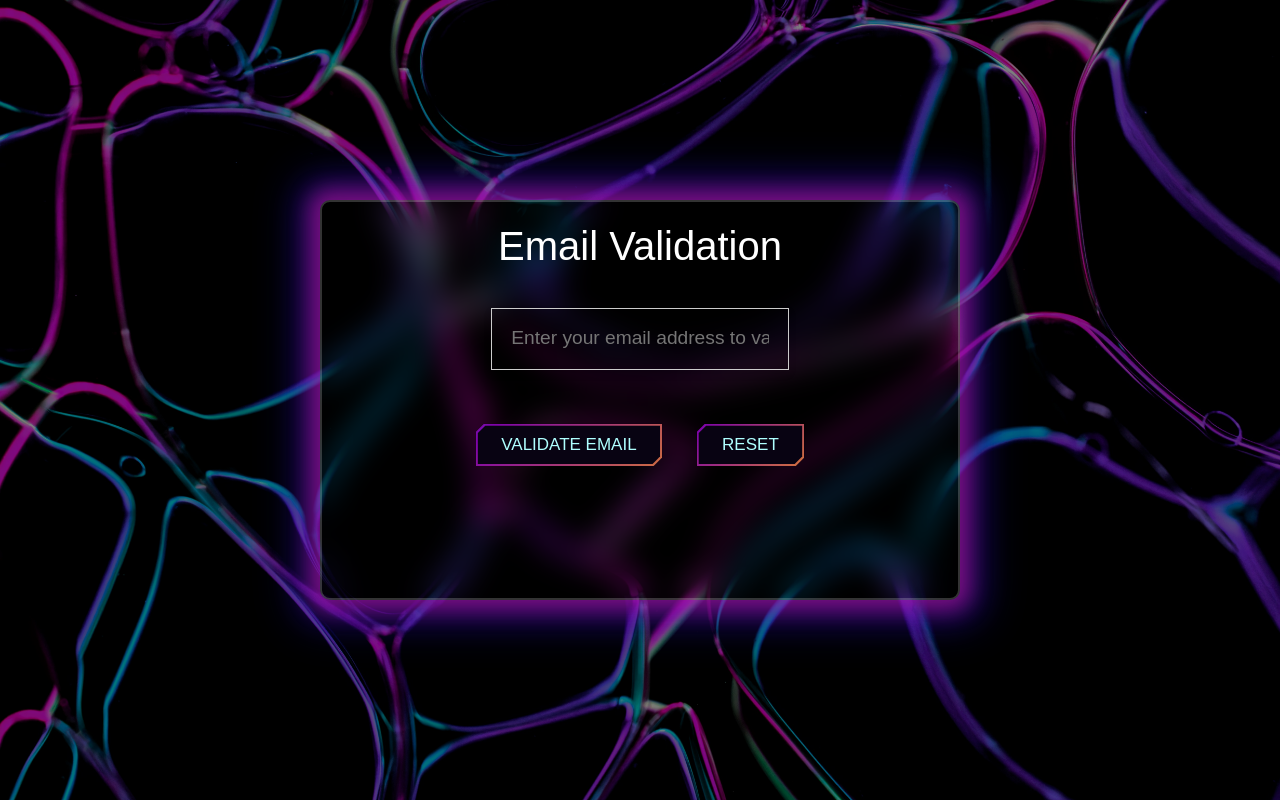
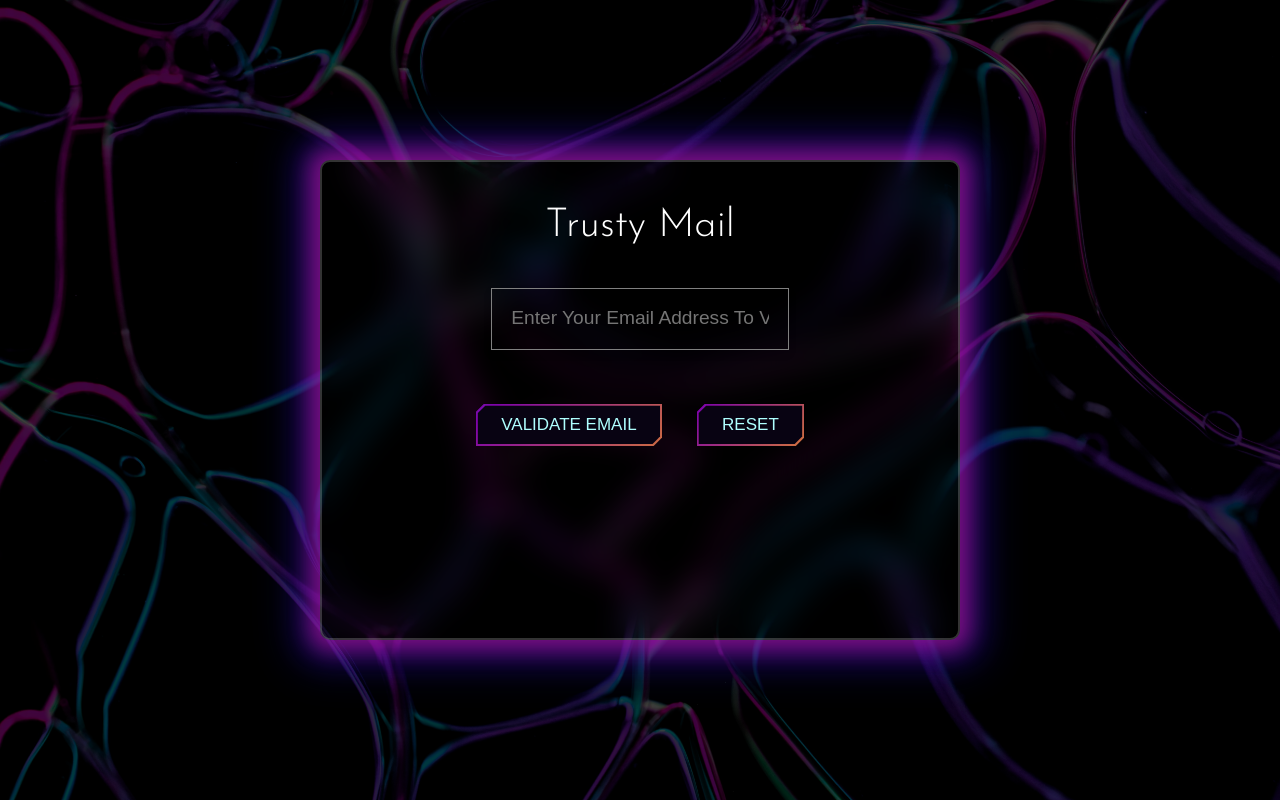
Before and after one commit to himanshu-03/RegEx101, a Flask app: page /validate_email in a window 1280 px wide. Run offline with Flask 3, Linux system fonts and the light colour scheme; some libraries are stand-ins or nearby versions.

Commit message:
fixed fonts

```diff
--- a/src/app.py
+++ b/src/app.py
@@ -29,7 +29,9 @@
         if "." not in email or "@" not in email:
             return jsonify({"result": "The email address is incomplete."})
         elif email.count("@") > 1:
-            return jsonify({"result": 'The email address contains more than one "@" symbol.'})
+            return jsonify(
+                {"result": 'The email address contains more than one "@" symbol.'}
+            )
         else:
             return jsonify({"result": "Valid email address"})
     else:
--- a/src/static/css/email_validation.css
+++ b/src/static/css/email_validation.css
@@ -6,6 +6,14 @@
   overflow: hidden;
   color: #fff;
 }
+
+.josefin-sans-demo {
+  font-family: "Josefin Sans", sans-serif;
+  font-optical-sizing: auto;
+  font-weight: 300;
+  font-style: normal;
+}
+
 
 .background-container {
   position: fixed;
@@ -16,13 +24,13 @@
   background-image: url('../img/bg_email.jpg');
   background-size: cover;
   background-position: center center;
-  filter: brightness(50%);
+  filter: brightness(25%);
   z-index: -10;
 }
 
 .glassmorphism-container {
   width: 50%;
-  height: 50%;
+  height: 60%;
   position: fixed;
   top: 50%;
   left: 50%;
@@ -142,13 +150,25 @@
   color: #fff;
   font-size: 0.9rem;
   background-color: transparent;
-  width: 50% !important;
+  width: 50%;
   box-sizing: border-box;
   padding-inline: 0.5em;
   padding-block: 0.7em;
-  border: 1px solid #ccc !important;
-  border-bottom: var(--border-height) solid var(--border-before-color);
-  box-shadow: 0 2px 4px rgba(0, 0, 0, 0.1);
+  border: 1px solid gray;
+  text-transform: capitalize;
+  box-shadow: 10px 10px 20px rgba(0, 0, 0, 0.6); /* Add box shadow */
+  clip-path: polygon(
+    /* Top-left */ 0% var(--curve-size),
+    var(--curve-size) 0,
+    /* top-right */ 100% 0,
+    100% calc(100% - var(--curve-size)),
+    /* bottom-right 1 */ calc(100% - var(--curve-size)) 100%,
+    /* bottom-right 2 */ 0 100%
+  );
+  transition:
+    color 250ms,
+    clip-path 500ms,
+    box-shadow 500ms; /* Add transitions */
 }
 
 .input-border {
@@ -208,7 +228,7 @@
 }
 
 .alert-simple.alert-success {
-  margin-top: 40px;
+  margin-top: 60px;
   width: fit-content;
   margin-left: auto;
   margin-right: auto;
@@ -227,7 +247,7 @@
 
 .alert-simple.alert-danger,
 .alert-simple.alert-danger1 {
-  margin-top: 40px;
+  margin-top: 60px;
   width: fit-content;
   margin-left: auto;
   margin-right: auto;
--- a/src/templates/email_validation.html
+++ b/src/templates/email_validation.html
@@ -18,12 +18,15 @@
       rel="stylesheet"
       href="https://cdnjs.cloudflare.com/ajax/libs/font-awesome/5.15.4/css/all.min.css"
     />
+    <link rel="preconnect" href="https://fonts.googleapis.com">
+<link rel="preconnect" href="https://fonts.gstatic.com" crossorigin>
+<link href="https://fonts.googleapis.com/css2?family=Josefin+Sans:ital,wght@0,100..700;1,100..700&display=swap" rel="stylesheet">
     <title>Email Validation</title>
   </head>
   <body>
     <div class="background-container"></div>
     <div class="glassmorphism-container">
-      <h1>Email Validation</h1>
+      <h1 class="josefin-sans-demo" style="margin-top: 20px">Trusty Mail</h1>
       <form id="emailForm">
         <div class="form-container">
           <div class="form-control-1">
@@ -46,7 +49,9 @@
           <span class="bottom-key-1"></span>
           <span class="bottom-key-2"></span>
         </a>
-        <span class="btn" style="margin-left: 30px;" onclick="resetEmailField()">Reset</span>
+        <span class="btn" style="margin-left: 30px" onclick="resetEmailField()"
+          >Reset</span
+        >
       </form>
       <div id="result">
         <section>
```
